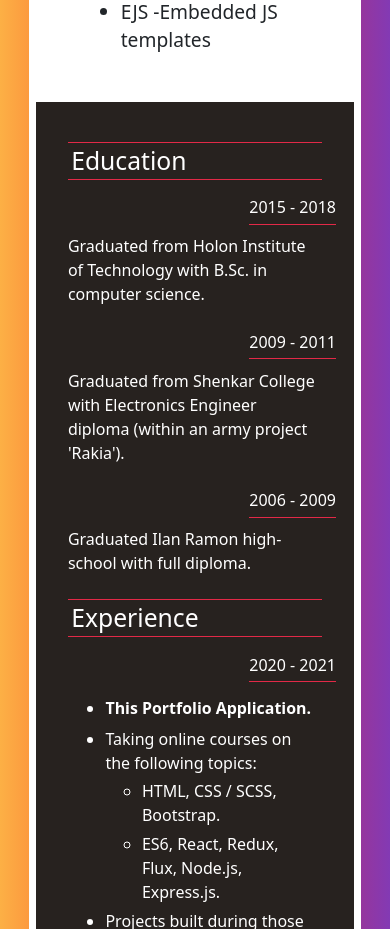
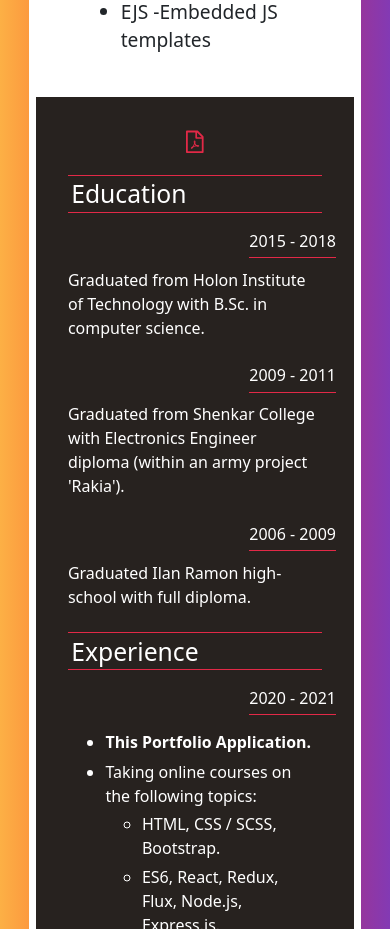
Before and after one commit to MariaNaroditski/Maria-Naroditski-Portfolio, a React (Create React App) app: page /resume in a window 390 px wide. Shown: the part 1860-2789 px from the top of the page. Built offline with nearby package versions, Linux system fonts and the light colour scheme.

Commit message:
adding resume to download

```diff
--- a/src/components/Contact.js
+++ b/src/components/Contact.js
@@ -31,9 +31,7 @@
                         <h3 className="title">Contact Information:</h3>
                         <div className="info__phone">
                             <i className="fa fa-phone-square" aria-hidden="true"></i>
-                            <span className="phone" id="phone"> 0545560378
-                                <IoMdCopy className="copy-phone-number" onClick={() => copyText("0545560378")} />
-                            </span>
+                            <span className="phone" id="phone"> 0545560378 </span>
                         </div>
                         <div className="info__email">
                             <i className="fa fa-envelope" aria-hidden="true" ></i>
--- a/src/components/Home.scss
+++ b/src/components/Home.scss
@@ -63,7 +63,8 @@
       }
       &__text {
         font-size: 1.2em;
-        padding: 5% 1.8% 2% 0;
+        padding: 6% 1.8% 2% 0;
+        margin-bottom: 6.5%;
       }
       &__social-links {
         a {
--- a/src/components/Resume.js
+++ b/src/components/Resume.js
@@ -3,6 +3,7 @@
 import profile_picture from "../assets/profile_picture.png";
 import ScrollArrow from "./ScrollArrow";
 import { IoMdCopy } from 'react-icons/io';
+import {AiOutlineFilePdf } from 'react-icons/ai';
 
 function Resume() {
     const copyText = (value) => {
@@ -84,6 +85,12 @@
                 </div>
             </div>
             <div className="resume-wrapper-col resume-wrapper__right ">
+                <div>
+                    <a href="../../assets/Maria_Naroditski_CV.pdf" download title="Download Resume">
+                        <AiOutlineFilePdf className="download-resume"/>
+                    </a>
+                    <span className="tooltip">Download Resume</span>
+                </div>
                 {/* Education */}
                 <h2 className="title">Education</h2>
                 <div className="experience-wrapper">
--- a/src/components/Resume.scss
+++ b/src/components/Resume.scss
@@ -143,7 +143,23 @@
     background: #27221f;
     color: white;
     padding: 2em;
+    a {
+      .download-resume {
+        margin: 0 0 0 45%;
+        font-size: 2em;
+        color: #e22947;
 
+        &:hover {
+          color: white;
+        }
+      }
+    }
+    .tooltip {
+      display: none;
+    }
+    a:hover + .tooltip {
+      display: block;
+    }
     .title {
       border-bottom: 1px solid #e22947;
       border-top: 1px solid #e22947;
@@ -260,6 +276,13 @@
     &__right {
       width: 96%;
       margin-left: 2%;
+      margin-top: 0;
+      a {
+        .download-resume {
+          margin-bottom: 5%;
+          font-size: 1.6em;
+        }
+      }
       .experience-wrapper {
         &__row {
           display: flex;
```
Also changed, not shown: 2 other files (tests, documents, lock files or other folders).
